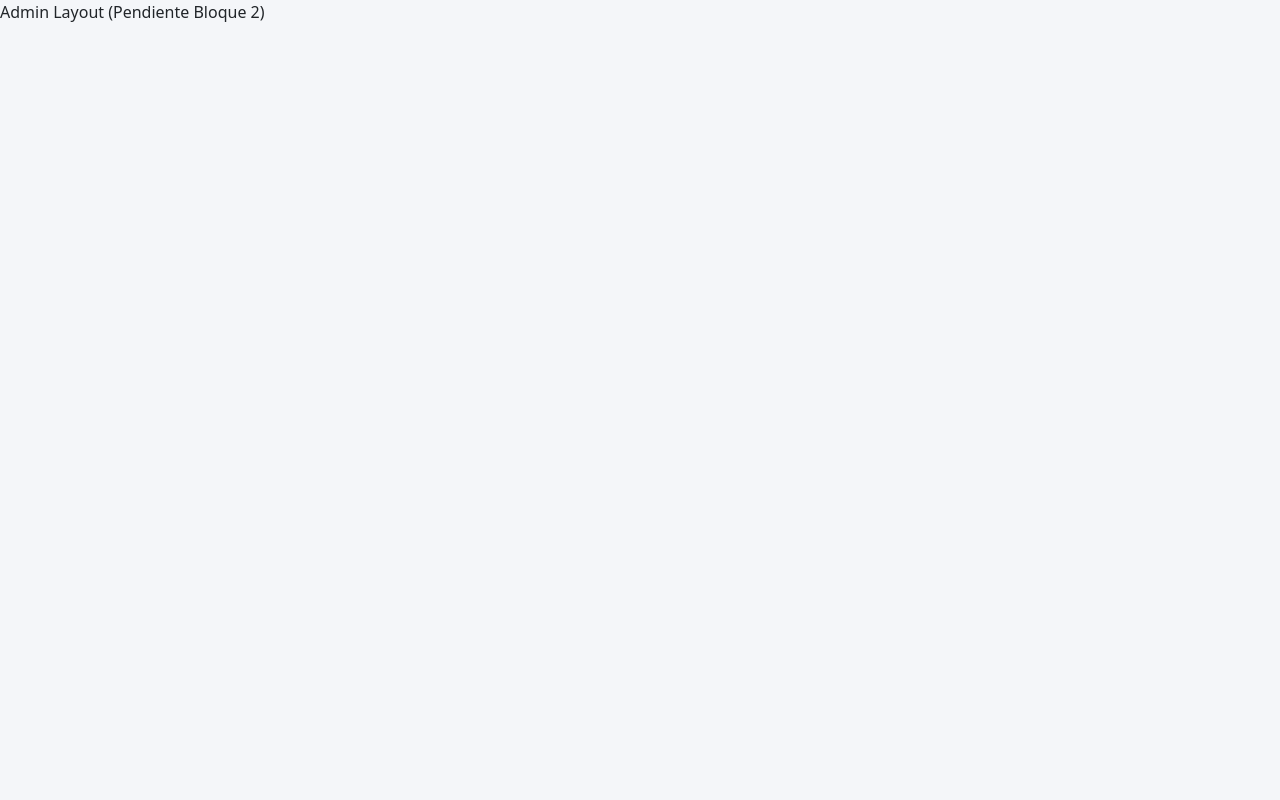
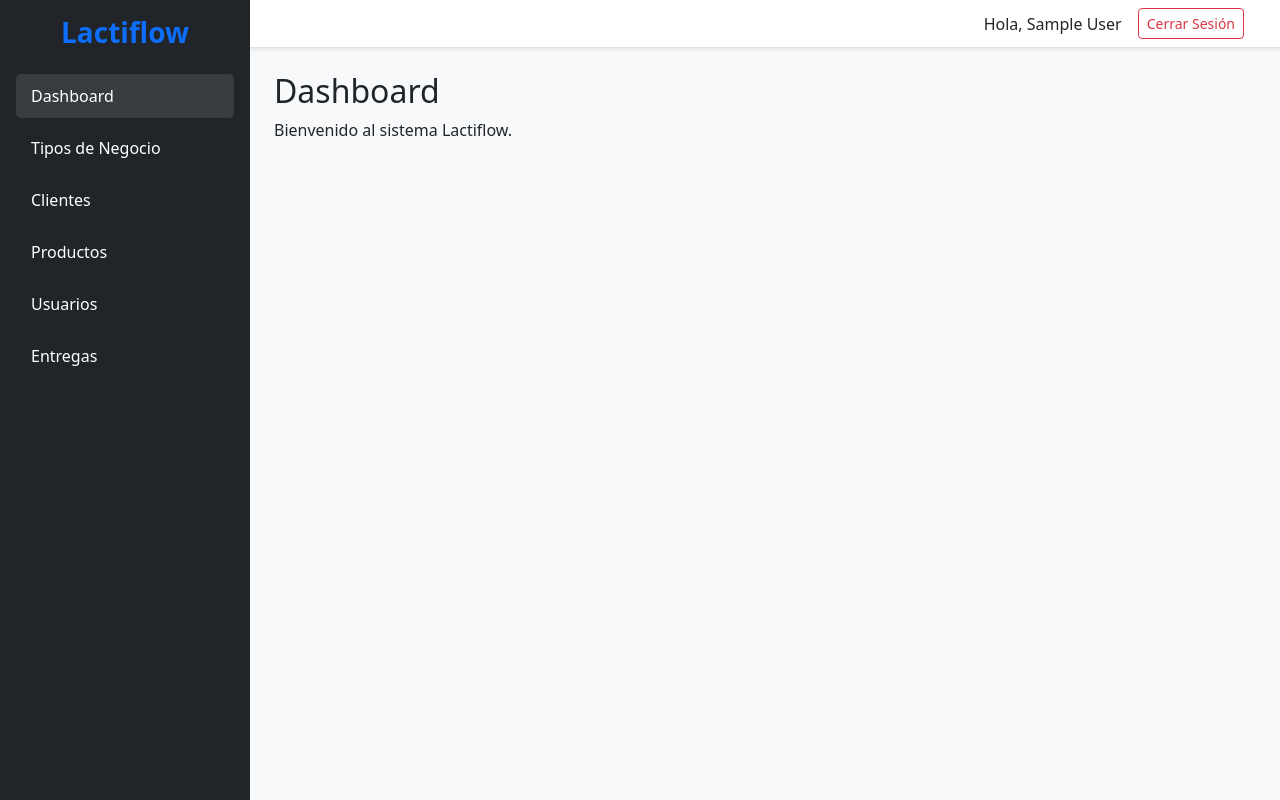
Before and after one commit to JohannCalva/lactiflow-frontend, a React (Vite) app: page /admin/dashboard in a window 1280 px wide. Built offline with nearby package versions, Linux system fonts and the light colour scheme; no server answers; sample sign-in values are in the browser's storage.

Commit message:
Admin Layout

```diff
--- a/src/App.jsx
+++ b/src/App.jsx
@@ -2,6 +2,15 @@ import React from 'react';
 import { Routes, Route, Navigate } from 'react-router-dom';
 import Login from './pages/Login';
 import ProtectedRoute from './components/ProtectedRoute';
+import AdminLayout from './components/AdminLayout';
+
+// Pages
+import Dashboard from './pages/Dashboard';
+import BusinessTypes from './pages/BusinessTypes';
+import Clients from './pages/Clients';
+import Products from './pages/Products';
+import Users from './pages/Users';
+import Deliveries from './pages/Deliveries';
 
 function App() {
   return (
@@ -11,12 +20,24 @@ function App() {
 
       {/* Rutas de Administrador */}
       <Route element={<ProtectedRoute requiredRole="admin" />}>
-        <Route path="/admin/*" element={<div>Admin Layout (Pendiente Bloque 2)</div>} />
+        <Route path="/admin" element={<AdminLayout />}>
+          <Route index element={<Navigate to="dashboard" replace />} />
+          <Route path="dashboard" element={<Dashboard />} />
+          <Route path="business-types" element={<BusinessTypes />} />
+          <Route path="clients" element={<Clients />} />
+          <Route path="products" element={<Products />} />
+          <Route path="users" element={<Users />} />
+          <Route path="deliveries" element={<Deliveries />} />
+        </Route>
       </Route>
 
       {/* Rutas de Emprendedor */}
       <Route element={<ProtectedRoute requiredRole="emprendedor" />}>
-        <Route path="/emprendedor/*" element={<div>Emprendedor Layout (Pendiente Bloque 2)</div>} />
+        <Route path="/emprendedor" element={<AdminLayout />}>
+          <Route index element={<Navigate to="dashboard" replace />} />
+          <Route path="dashboard" element={<Dashboard />} />
+          <Route path="deliveries" element={<Deliveries />} />
+        </Route>
       </Route>
     </Routes>
   );
--- a/src/assets/css/styles.css
+++ b/src/assets/css/styles.css
@@ -2,3 +2,34 @@
 body {
   background-color: #f4f6f9;
 }
+
+/* Layout Styles */
+.layout-wrapper {
+  min-height: 100vh;
+}
+
+.sidebar {
+  width: 250px;
+  min-height: 100vh;
+  box-shadow: 2px 0 5px rgba(0,0,0,0.1);
+}
+
+.sidebar-link {
+  padding: 10px 15px;
+  border-radius: 5px;
+  text-decoration: none;
+  transition: background-color 0.3s;
+}
+
+.sidebar-link:hover, .sidebar-link.active {
+  background-color: rgba(255,255,255,0.1);
+  color: #fff !important;
+}
+
+.content-wrapper {
+  overflow-x: hidden;
+}
+
+.top-navbar {
+  border-bottom: 1px solid #dee2e6;
+}
--- /dev/null
+++ b/src/components/AdminLayout.jsx
@@ -0,0 +1,21 @@
+import React from 'react';
+import { Outlet } from 'react-router-dom';
+import Sidebar from './Sidebar';
+import TopNavbar from './Navbar';
+import { Container } from 'react-bootstrap';
+
+const AdminLayout = () => {
+  return (
+    <div className="d-flex layout-wrapper">
+      <Sidebar />
+      <div className="content-wrapper flex-grow-1 bg-light">
+        <TopNavbar />
+        <Container fluid className="px-4 pb-4">
+          <Outlet />
+        </Container>
+      </div>
+    </div>
+  );
+};
+
+export default AdminLayout;
--- /dev/null
+++ b/src/components/Navbar.jsx
@@ -0,0 +1,26 @@
+import React, { useContext } from 'react';
+import { Navbar, Container, Nav, Button } from 'react-bootstrap';
+import { AuthContext } from '../context/AuthContext';
+
+const TopNavbar = () => {
+  const { user, logout } = useContext(AuthContext);
+
+  return (
+    <Navbar bg="white" expand="lg" className="shadow-sm mb-4 px-4 top-navbar">
+      <Container fluid>
+        <Navbar.Brand className="d-lg-none fw-bold text-primary">Lactiflow</Navbar.Brand>
+        <Navbar.Toggle aria-controls="basic-navbar-nav" />
+        <Navbar.Collapse id="basic-navbar-nav" className="justify-content-end">
+          <Nav className="align-items-center">
+            <span className="me-3 fw-medium">Hola, {user?.name || 'Usuario'}</span>
+            <Button variant="outline-danger" size="sm" onClick={logout}>
+              Cerrar Sesión
+            </Button>
+          </Nav>
+        </Navbar.Collapse>
+      </Container>
+    </Navbar>
+  );
+};
+
+export default TopNavbar;
--- /dev/null
+++ b/src/components/Sidebar.jsx
@@ -0,0 +1,44 @@
+import React, { useContext } from 'react';
+import { Nav } from 'react-bootstrap';
+import { NavLink } from 'react-router-dom';
+import { AuthContext } from '../context/AuthContext';
+
+const Sidebar = () => {
+  const { user } = useContext(AuthContext);
+  const isAdmin = user?.role === 'admin';
+  const basePath = isAdmin ? '/admin' : '/emprendedor';
+
+  return (
+    <div className="sidebar bg-dark text-white p-3">
+      <h3 className="mb-4 text-center fw-bold text-primary">Lactiflow</h3>
+      <Nav className="flex-column">
+        <Nav.Link as={NavLink} to={`${basePath}/dashboard`} className="text-white mb-2 sidebar-link">
+          Dashboard
+        </Nav.Link>
+
+        {isAdmin && (
+          <>
+            <Nav.Link as={NavLink} to="/admin/business-types" className="text-white mb-2 sidebar-link">
+              Tipos de Negocio
+            </Nav.Link>
+            <Nav.Link as={NavLink} to="/admin/clients" className="text-white mb-2 sidebar-link">
+              Clientes
+            </Nav.Link>
+            <Nav.Link as={NavLink} to="/admin/products" className="text-white mb-2 sidebar-link">
+              Productos
+            </Nav.Link>
+            <Nav.Link as={NavLink} to="/admin/users" className="text-white mb-2 sidebar-link">
+              Usuarios
+            </Nav.Link>
+          </>
+        )}
+
+        <Nav.Link as={NavLink} to={`${basePath}/deliveries`} className="text-white mb-2 sidebar-link">
+          Entregas
+        </Nav.Link>
+      </Nav>
+    </div>
+  );
+};
+
+export default Sidebar;
--- /dev/null
+++ b/src/pages/BusinessTypes.jsx
@@ -0,0 +1,12 @@
+import React from 'react';
+
+const BusinessTypes = () => {
+  return (
+    <div>
+      <h2>Tipos de Negocio</h2>
+      <p>Módulo en construcción (Bloque 3a).</p>
+    </div>
+  );
+};
+
+export default BusinessTypes;
--- /dev/null
+++ b/src/pages/Clients.jsx
@@ -0,0 +1,12 @@
+import React from 'react';
+
+const Clients = () => {
+  return (
+    <div>
+      <h2>Clientes</h2>
+      <p>Módulo en construcción (Bloque 3b).</p>
+    </div>
+  );
+};
+
+export default Clients;
--- /dev/null
+++ b/src/pages/Dashboard.jsx
@@ -0,0 +1,12 @@
+import React from 'react';
+
+const Dashboard = () => {
+  return (
+    <div>
+      <h2>Dashboard</h2>
+      <p>Bienvenido al sistema Lactiflow.</p>
+    </div>
+  );
+};
+
+export default Dashboard;
--- /dev/null
+++ b/src/pages/Deliveries.jsx
@@ -0,0 +1,12 @@
+import React from 'react';
+
+const Deliveries = () => {
+  return (
+    <div>
+      <h2>Entregas</h2>
+      <p>Módulo en construcción (Bloque 3e).</p>
+    </div>
+  );
+};
+
+export default Deliveries;
--- /dev/null
+++ b/src/pages/Products.jsx
@@ -0,0 +1,12 @@
+import React from 'react';
+
+const Products = () => {
+  return (
+    <div>
+      <h2>Productos</h2>
+      <p>Módulo en construcción (Bloque 3c).</p>
+    </div>
+  );
+};
+
+export default Products;
--- /dev/null
+++ b/src/pages/Users.jsx
@@ -0,0 +1,12 @@
+import React from 'react';
+
+const Users = () => {
+  return (
+    <div>
+      <h2>Usuarios</h2>
+      <p>Módulo en construcción (Bloque 3d).</p>
+    </div>
+  );
+};
+
+export default Users;
```
